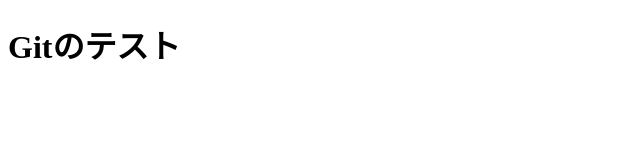
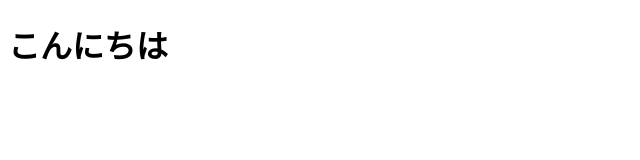
Before and after one commit to anagonama704/gittest, a plain HTML site: page index.html in a window 1280 px wide. Shown: the whole page, without its empty margins (0-640 px from the left). Drawn offline with Linux system fonts and the light colour scheme.

Commit message:
Add greeting message

```diff
--- a/index.html
+++ b/index.html
@@ -6,6 +6,6 @@
     <title>Gitのテスト</title>
 </head>
 <body>
-    <h1>Gitのテスト</h1>
+    <h1>こんにちは</h1>
 </body>
 </html>
```
